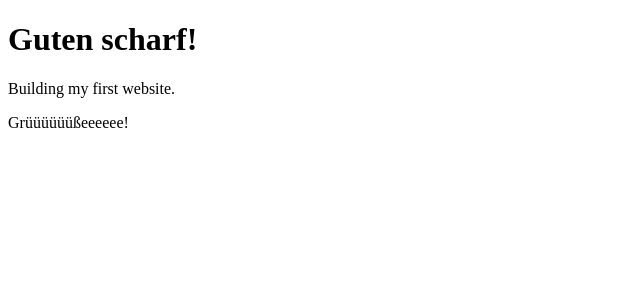
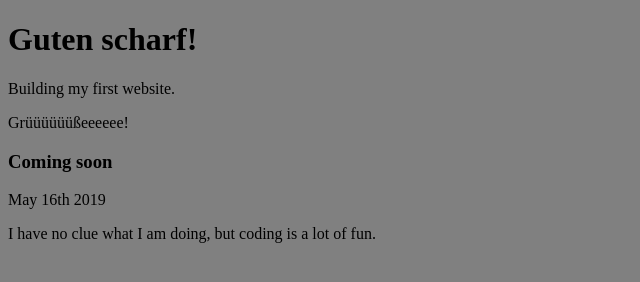
Before and after one commit to DanielaDiesDas/gutenscharf.github.io, a plain HTML site: page index.html in a window 1280 px wide. Shown: the whole page, without its empty margins (0-640 px from the left). Drawn offline with Linux system fonts and the light colour scheme.

Commit message:
add text and styling

```diff
--- a/css/main.css
+++ b/css/main.css
@@ -0,0 +1,5 @@
+body{
+background: grey;
+
+
+}
--- a/index.html
+++ b/index.html
@@ -6,8 +6,32 @@
     <link href="css/main.css" rel="stylesheet">
   </head>
   <body>
-<h1>Guten scharf!</h1>
-<p>Building my first website.</p>
-<p>Grüüüüüüßeeeeee!</p>
+    <div class="wrapper">
+      <h1>Guten scharf!</h1>
+        <p>Building my first website.</p>
+        <p>Grüüüüüüßeeeeee!</p>
+
+      <header class="header"></header>
+
+      <section class="content">
+        <article class="article">
+          <header class="article__header">
+            <h1>Coming soon</h1>
+            <time>May 16th 2019</time>
+          </header>
+
+          <div class="body-text">
+            <p>I have no clue what I am doing, but coding is a lot of fun.</p>
+          </div>
+        </article>
+      </section>
+
+      <aside class="sidebar">
+      </aside>
+
+      <footer class="footer">
+      </footer>
+
+    </div>
   </body>
 </html>
```
